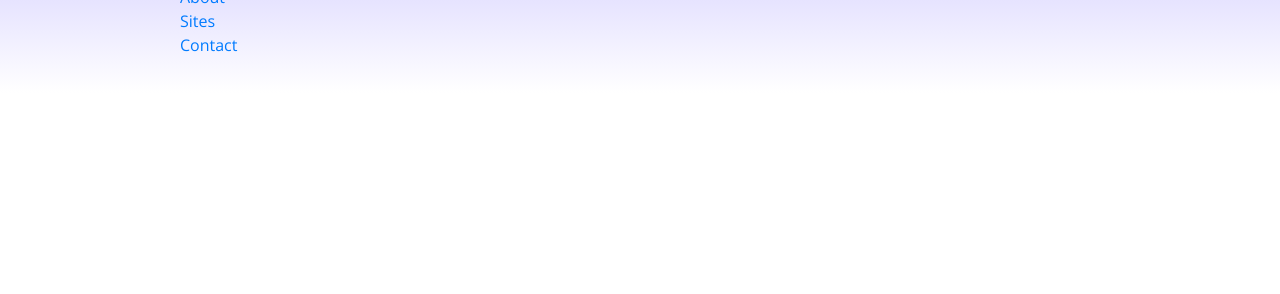
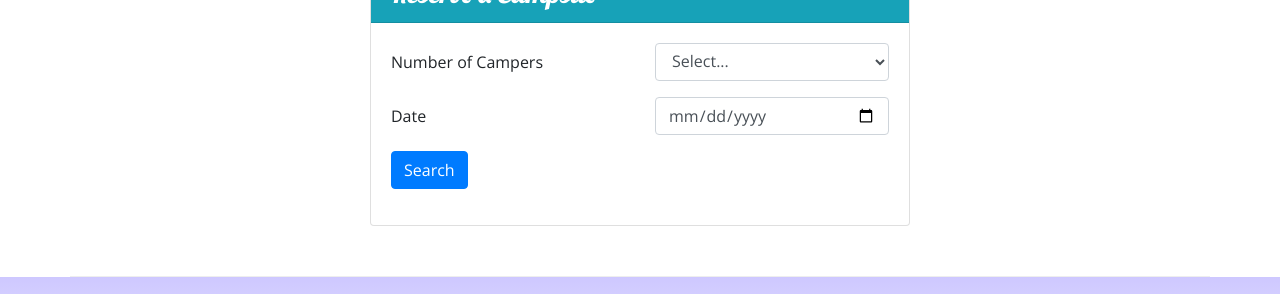
Before and after one commit to oanhbui/nucampsites, a website: page index.html in a window 1280 px wide. Shown: the part 1240-1534 px from the top of the page. Before the commit the page ends 1333 px from the top, so only its background shows below. Drawn offline with nearby package versions, Linux system fonts and the light colour scheme.

Commit message:
Week 2 Assignment

```diff
--- a/index.html
+++ b/index.html
@@ -22,13 +22,16 @@
     <header class="jumbotron jumbotron-fluid">
         <div class="container">
             <div class="row">
+                <div class="col-4 col-sm-3 col-md-2 align-self-center">
+                    <img src="img/logo.png" class="img-fluid" />
+                </div>
                 <div class="col">
                     <h1>NuCamp</h1>
                     <h2>a better way to camp</h2>
                 </div>
-            </div>
-            <div class="col-4 col-sm-3 col-md-2 align-self-center">
-                <img src="img/logo.png" class="img-fluid" />
+                <div class="col-md-4 col-xl-2 mt-4">
+                    <a class="btn btn-info text-white" href="#reserveForm">Reserve Campsite</a>
+                </div>
             </div>
         </div>
     </header>
@@ -71,8 +74,13 @@
                 <h2>Featured Campsites</h2>
             </div>
             <div class="col">
-                <h3>React Lake Campground</h3>
-                <p class="d-none d-sm-block">Nestled in the foothills of the Chrome Mountains, this campground on the shores of the pristine React Lake is a favorite for fly fishers.</p>
+                <div class="media">
+                    <div class="media-body align-self-center">
+                        <h3>React Lake Campground</h3>
+                        <p class="d-none d-sm-block">Nestled in the foothills of the Chrome Mountains, this campground on the shores of the pristine React Lake is a favorite for fly fishers.</p>
+                    </div>
+                    <img class="d-flex ml-3 img-thumbnail" src="img/react-lake-thumb.jpg" alt="Lake" />
+                </div>
             </div>
         </div>
 
@@ -86,6 +94,43 @@
                     <div class="media-body align-self-center">
                         <h3>Bootstrap Outfitters</h3>
                         <p class="d-none d-sm-block">Bootstrap Outfitters supplies you with gear you need at prices you can't beat.</p>
+                    </div>
+                </div>
+            </div>
+        </div>
+
+        <div class="row row-content">
+            <div class="col-sm-6 mx-auto">
+                <div class="card">
+                    <h3 class="card-header bg-info text-white">Reserve a Campsite</h3>
+                    <div class="card-body">
+                        <form id="reserveForm">
+                            <div class="form-group row">
+                                <label for="numCampers" class="col-sm-6 col-form-label">Number of Campers</label>
+                                <div class="col">
+                                    <select id="numCampers" name="numCampers" class="form-control">
+                                        <option>Select...</option>
+                                        <option value="1">1</option>
+                                        <option value="2">2</option>
+                                        <option value="3">3</option>
+                                        <option value="4">4</option>
+                                        <option value="5">5</option>
+                                        <option value="6">6</option>
+                                    </select>
+                                </div>
+                            </div>
+                            <div class="form-group row">
+                                <label for="date" class="col-sm-6 col-form-label">Date</label>
+                                <div class="col">
+                                    <input type="date" id="date" name="date" class="form-control">
+                                </div>
+                            </div>
+                            <div class="form-group row">
+                                <div class="col">
+                                    <button type="submit" class="btn btn-primary">Search</button>
+                                </div>
+                            </div>
+                        </form>
                     </div>
                 </div>
             </div>
```
